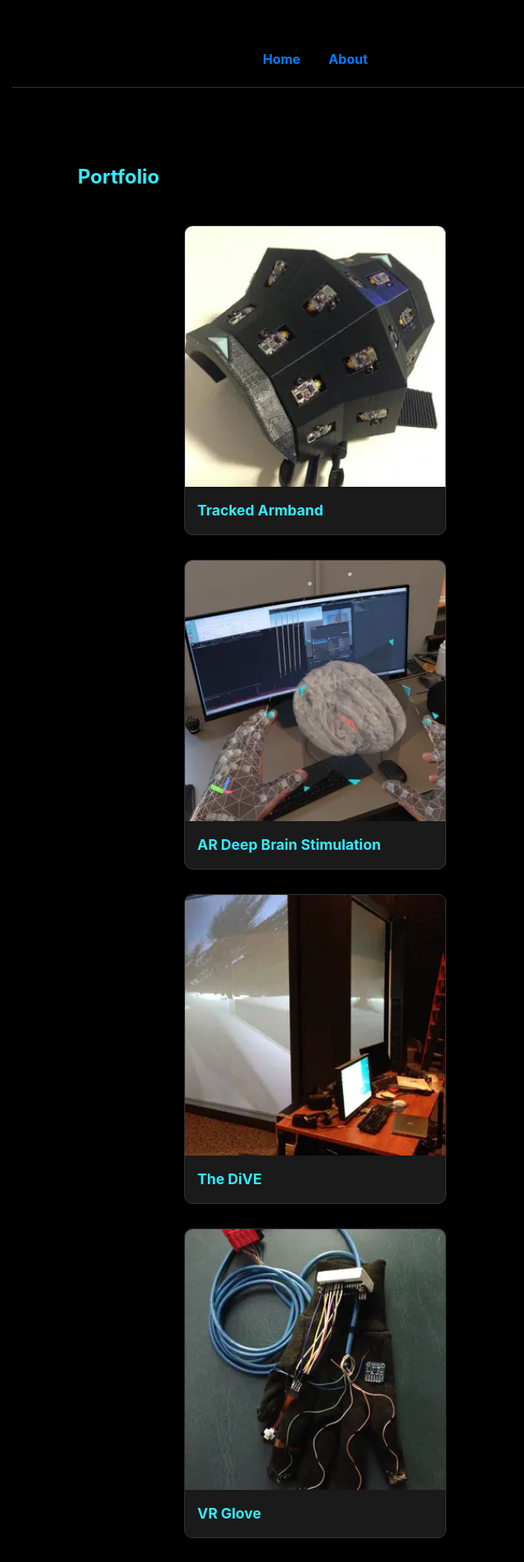
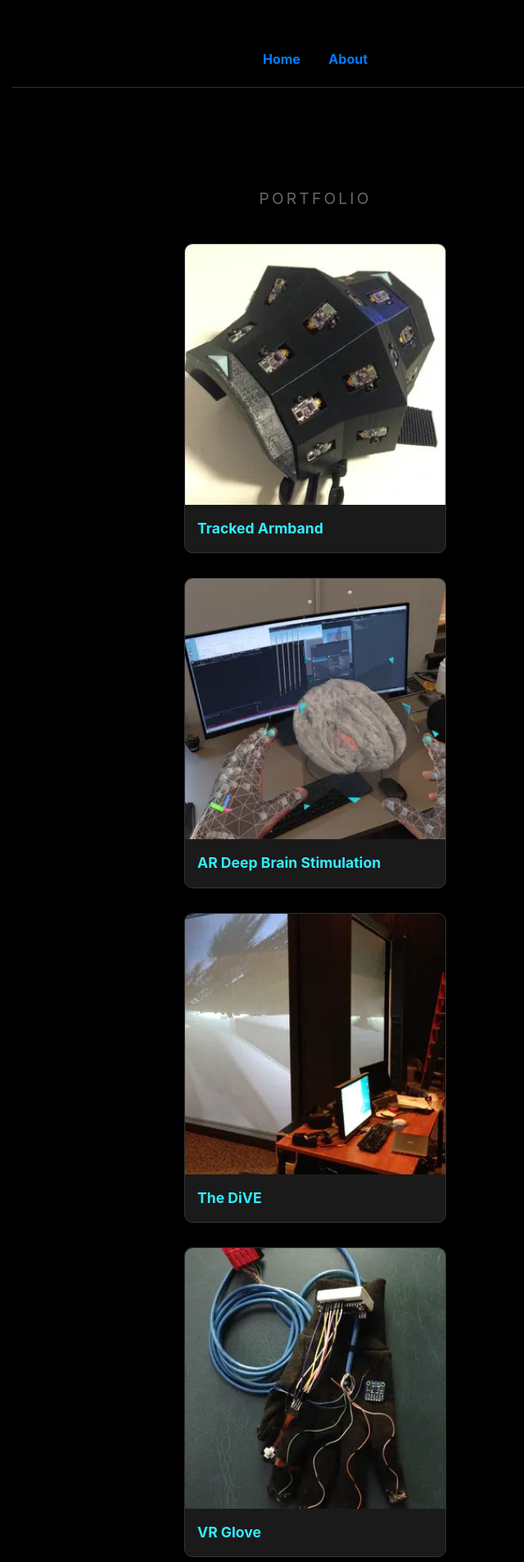
Before and after one commit to tenorvis/portfolio, a Jekyll site: the page built from index.html, in a window 1280 px wide. Shown: the top 1906 px of the page at 82% size, without its empty margins (255-895 px from the left). Built offline with Jekyll 4.4.1, drawn with Linux system fonts in a browser that asks for light colours.

Commit message:
Portfolio label css

```diff
--- a/assets/css/style.css
+++ b/assets/css/style.css
@@ -77,6 +77,17 @@ nav a {
     color: #33ebff;
 }
 
+.portfolio-label {
+    text-align: center;
+    font-size: 1.2rem;       /* Smaller and less aggressive than a main title */
+    color: #666;             /* Muted grey color for a cleaner, understated look */
+    font-weight: 400;        /* Normal weight */
+    text-transform: uppercase;
+    letter-spacing: 0.2rem;  /* Wide spacing gives it a modern, techy feel */
+    margin-top: 50px;
+    margin-bottom: 30px;
+}
+
 /* --- Project Page Layout --- */
 .project-gallery {
     display: grid;
--- a/index.html
+++ b/index.html
@@ -4,7 +4,7 @@ title: "Home"
 ---
 
 <div class="container">
-	<h2 class="section-title">Portfolio</h2>
+	<h2 class="portfolio-label">Portfolio</h2>
   <div class="gallery">
     {% for project in site.projects %}
       <div class="thumb-card">
```
